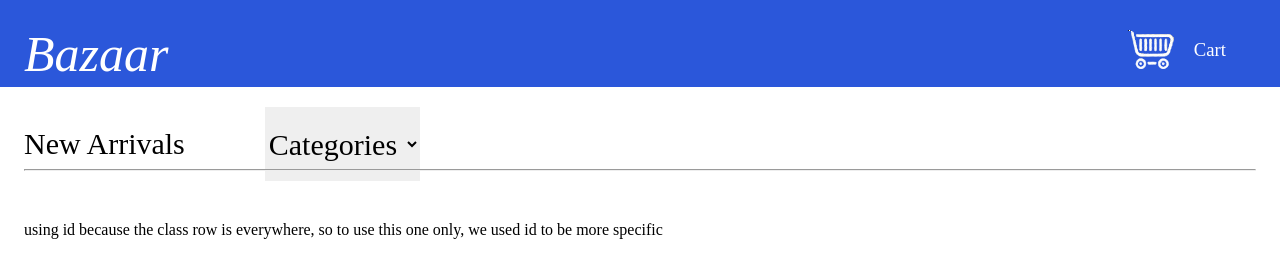
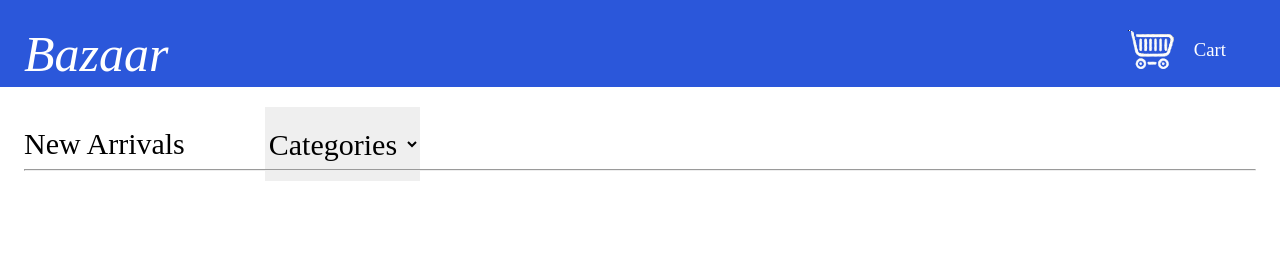
Before and after one commit to NaeemK1188/Bazaar, a website: page index.html in a window 1280 px wide. Drawn offline with Linux system fonts and the light colour scheme; no server answers; a web font is replaced by a local one.

Commit message:
fixing errors

```diff
--- a/index.html
+++ b/index.html
@@ -57,8 +57,8 @@
             <hr />
           </div>
         </div>
-        using id because the class row is everywhere, so to use this one only,
-        we used id to be more specific
+        <!-- using id because the class row is everywhere, so to use this one only,
+        we used id to be more specific -->
         <div class="row" id="entry-list"></div>
       </div>
     </main>
```
Also changed, not shown: js/data.js (+0 -95 lines), js/main.js (+1 -22 lines).
